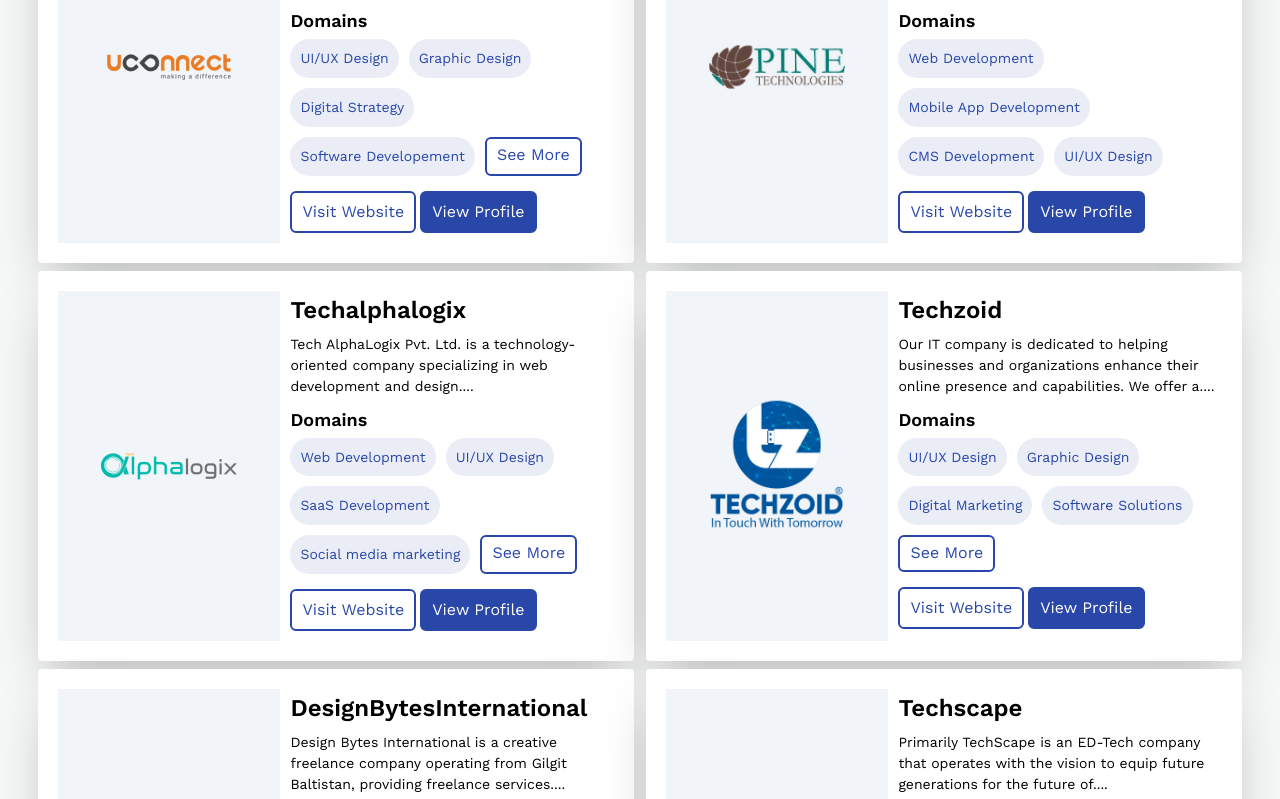
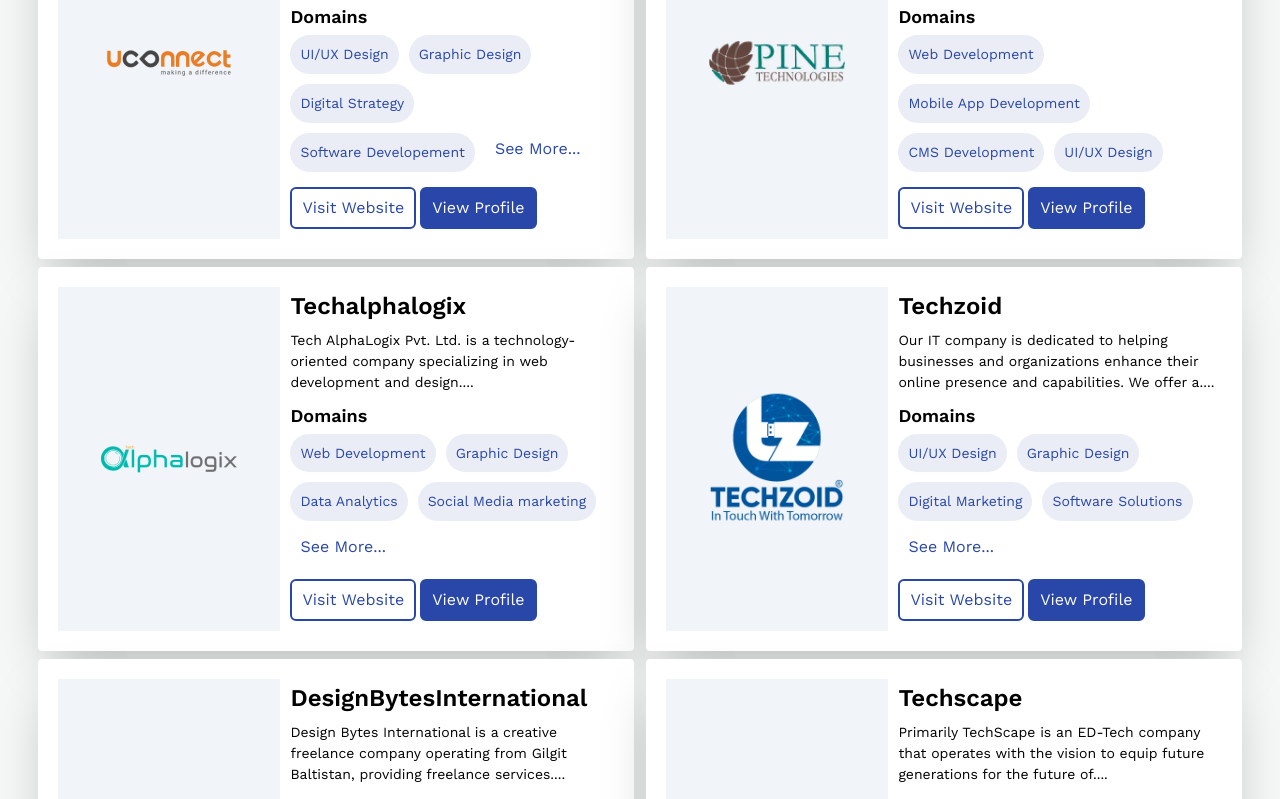
Before and after one commit to TechAlphalogix/one-jamat, a Next.js app: page / in a window 1280 px wide. Shown: the part 1280-2079 px from the top of the page. Built offline with nearby package versions, Linux system fonts and the light colour scheme.

Commit message:
main
new update

```diff
--- a/src/app/page.js
+++ b/src/app/page.js
@@ -7,12 +7,12 @@
   const [searchTerm, setSearchTerm] = useState('');
   const [experience, setExperience] = useState('Experienced');
   const [region, setRegion] = useState('Gilgit');
-  const [searchResults, setSearchResults] = useState([]);
-
+  // const [searchResults, setSearchResults] = useState([]);
 
   const handleSearch = () => {
 
   };
+
 
   return (
     <>
@@ -68,7 +68,7 @@
           </div>
         </div>
       </header>
-      <CompaniesList />
+      <CompaniesList/>
     </>
   );
 }
--- a/src/components/companies/com.jsx
+++ b/src/components/companies/com.jsx
@@ -1,4 +1,5 @@
 'use client'
+import { useState} from "react";
 import Image from "next/image";
 import IMX from "../../assets/imx.png";
 import Alpha from "../../assets/alpha.png";
@@ -11,12 +12,12 @@
 import CALI from "../../assets/cali.png";
 import SASI from "../../assets/sassi.png";
 import SHEDEV from '../../assets/shedev.png'
-import { useState } from "react";
 import Home from "@/app/page";
 
 export default function CompaniesList() {
   // function for see more button
   const [expandedDomains, setExpandedDomains] = useState({});
+
 
   const toggleDomains = (companyIndex) => {
     setExpandedDomains((prev) => ({
@@ -111,12 +112,10 @@
         "Tech AlphaLogix Pvt. Ltd. is a technology-oriented company specializing in web development and design....",
       domains: [
         "Web Development",
-        "UI/UX Design",
-        "SaaS Development",
-        "Social media marketing",
-        "Mobile Development",
         "Graphic Design",
-        "Data Science",
+        "Data Analytics",
+        "Social Media marketing",
+        "Mobile App Development",
         "BlockChain Development",
         "CMS Development",
 
@@ -302,10 +301,10 @@
                     onClick={() => toggleDomains(index)}
                       target="_blank"
                       rel="norefferer"
-                      className="text-[#2947A9] leading-[18.77px] text-center  border-2 border-[#2947A9] px-[10px] md:px-[12x]  rounded-md  py-[7px] cursor-pointer mt-[5px] mb-[5px]"
+                      className="text-[#2947A9] leading-[18.77px] text-center  font-normal px-[10px] md:px-[12x]    py-[7px] cursor-pointer mt-[5px] mb-[5px]"
 
                     >
-                      See More
+                      See More...
                     </a>
                      )}
                       {expandedDomains[index] && (
@@ -320,7 +319,7 @@
               ))}
               <a
                 onClick={() => toggleDomains(index)}
-                className="text-[#2947A9] leading-[18.77px] text-center border-2 border-[#2947A9] px-[10px] md:px-[12x]  rounded-md  py-[7px] cursor-pointer mt-[5px] mb-[5px]"
+                className="text-[#2947A9] leading-[18.77px] text-center font-normal  px-[10px] md:px-[12x]    py-[7px] cursor-pointer mt-[5px] mb-[5px]"
               >
                 See Less
               </a>
```
